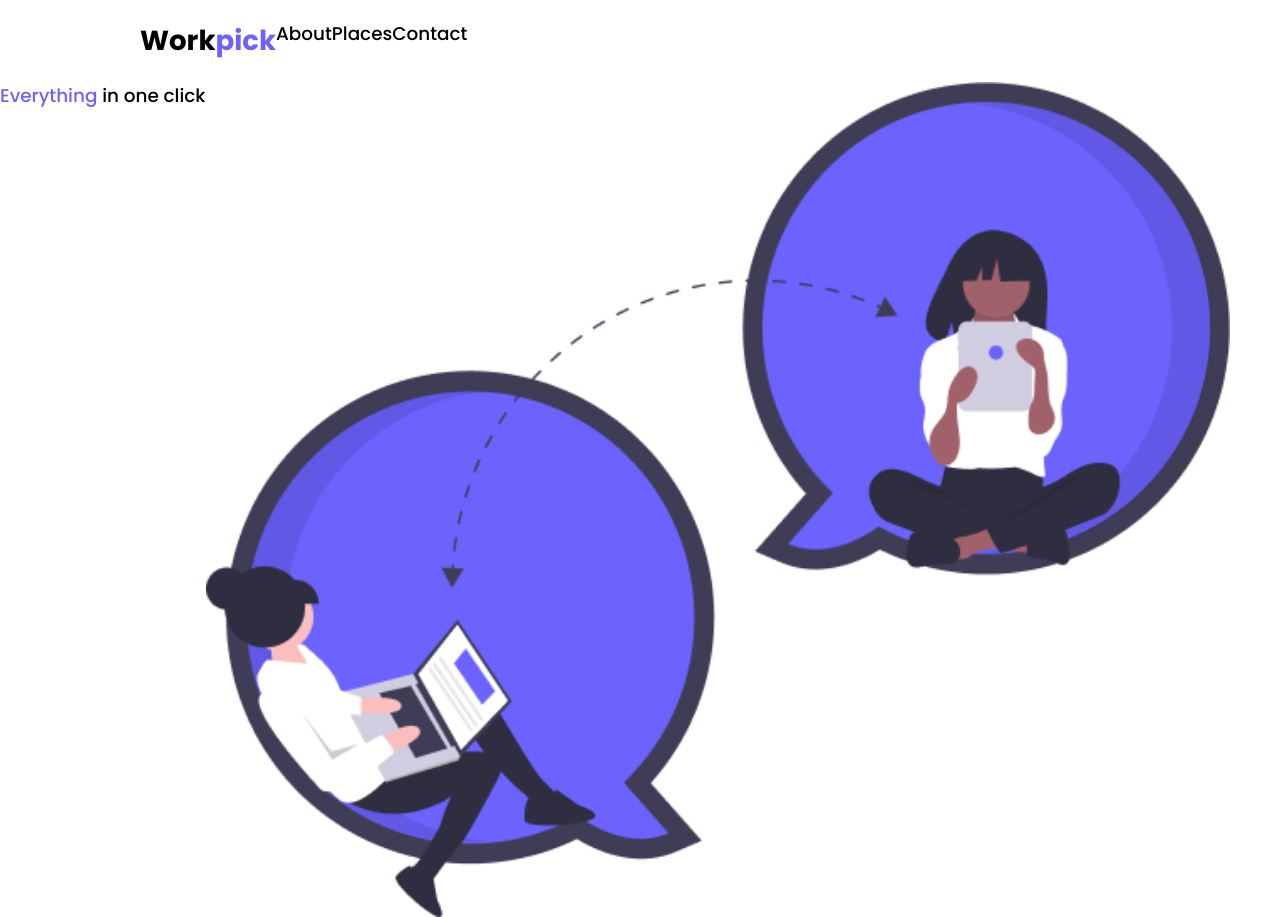
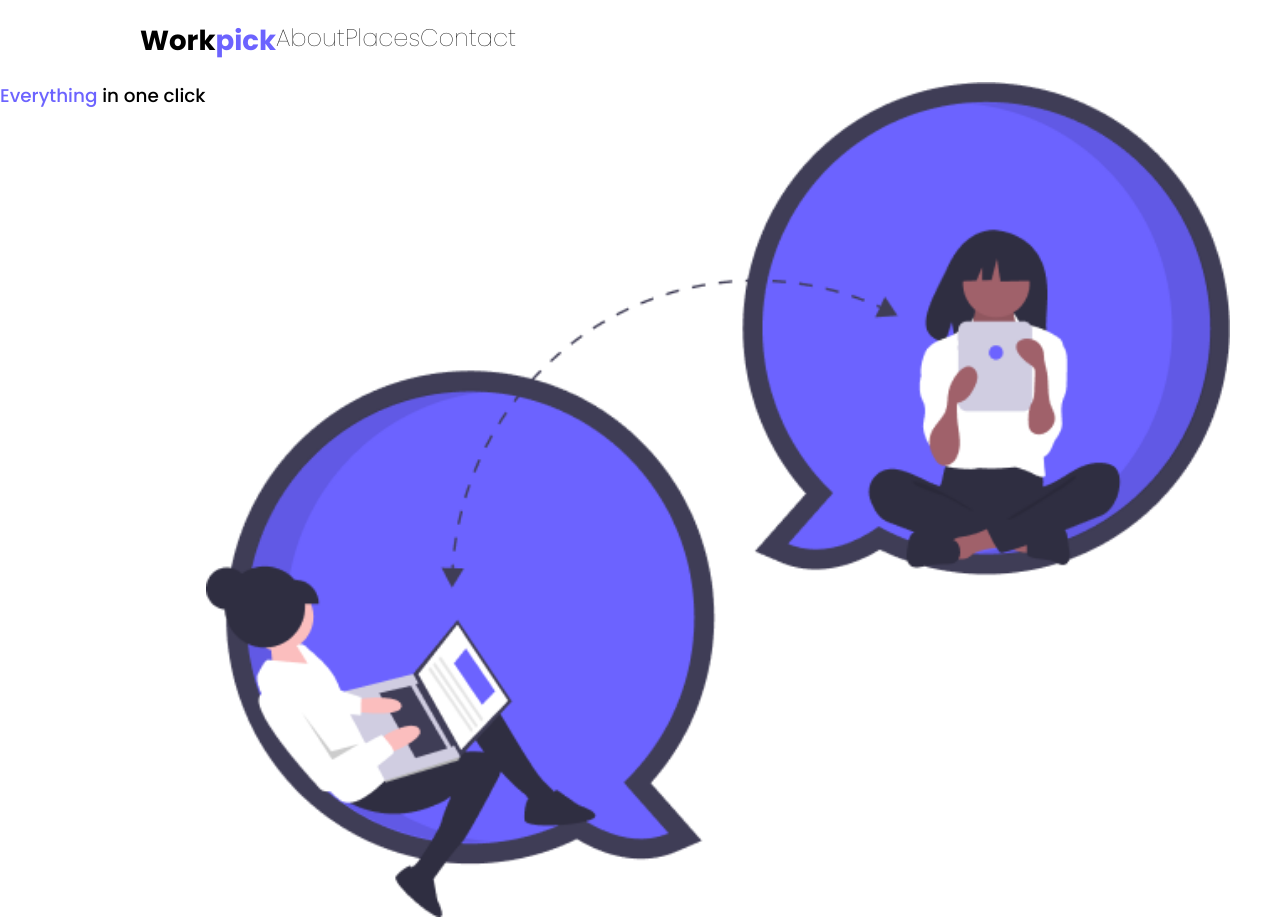
Before and after one commit to aldairandre/workpick, a React (Vite) app: page / in a window 1280 px wide. Built offline with nearby package versions, Linux system fonts and the light colour scheme.

Commit message:
quase pronto

```diff
--- a/src/components/header/styleHeader.js
+++ b/src/components/header/styleHeader.js
@@ -11,8 +11,15 @@ const Container = styled.div`
   margin: 0 auto;
 `
 
+const StyleTitle = styled.h1`
+  text-shadow: 2px 4px rgba(209,209,209,.7);
+  @media (max-width:768px){
+    font:normal normal 800 2.5rem/normal 'Poppins', sans-serif;
+  }
+`
+
 const StyleSpan = styled.span`
-    color: #6C63FF;
+  color: #6C63FF;
 `
 
 const StyleNav = styled.nav`
@@ -25,11 +32,18 @@ const StyleNav = styled.nav`
 `
 
 const StyleUl = styled.ul`
+  display:flex;
   list-style: none;
-  display:flex;
+  padding: 0;
+  font-weight: 300;
+  font-size: 1.5rem;
   @media(max-width:768px){
     flex-direction: column;
+    height: 91px;
+    align-items: center;
+    justify-content: space-between;
+    margin-top: 13px;
   }
 `
 
-export {StyleHeader, Container, StyleNav, StyleUl, StyleSpan}
+export {StyleHeader, Container, StyleNav, StyleUl, StyleSpan, StyleTitle}
```
